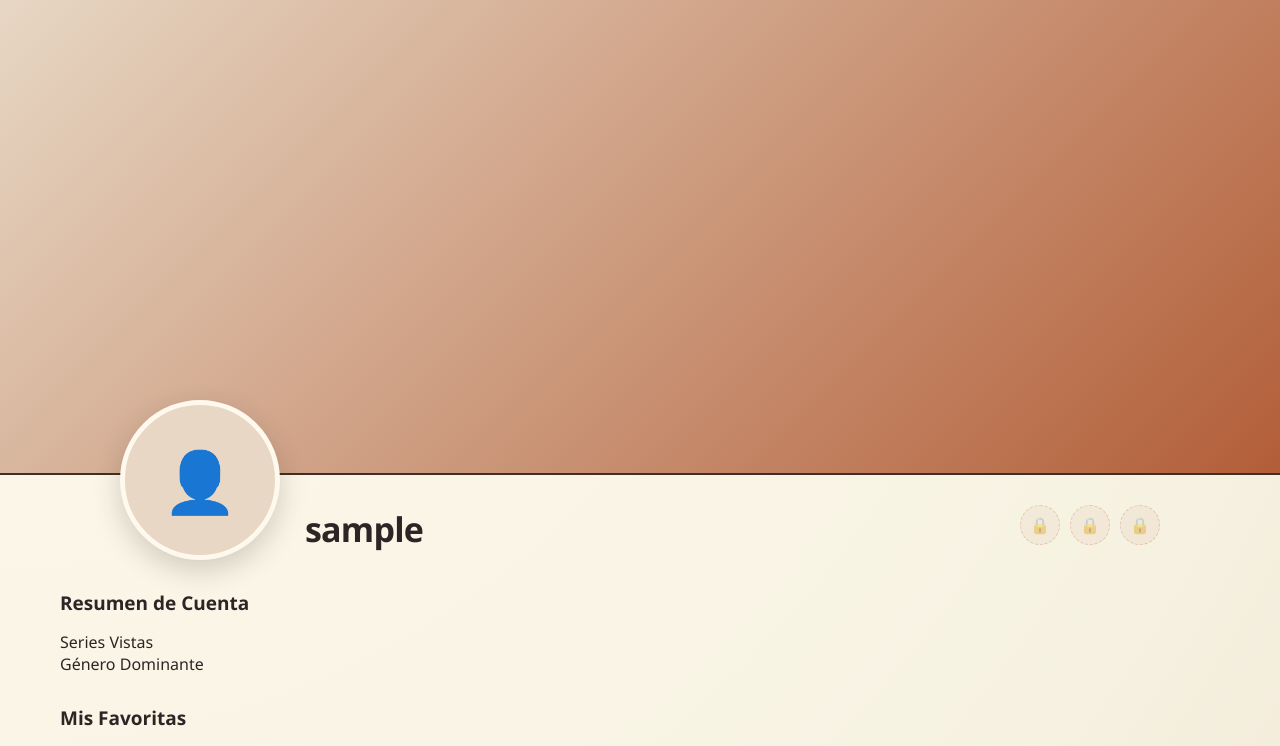
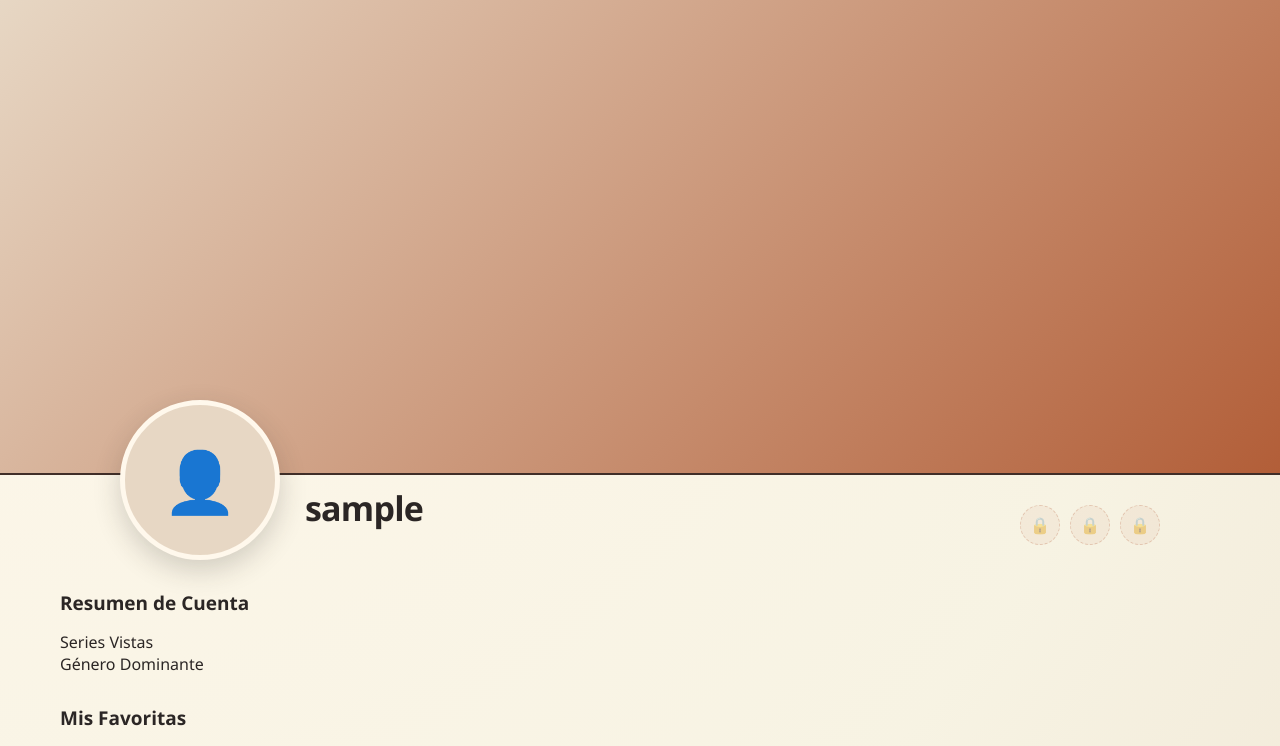
Before and after one commit to 01Hammer/crimitoons, a Django app: template series/templates/series/ver_perfil.html in a window 1280 px wide. Shown: the part 87-833 px from the top of the page. Run offline with Django 5.2, Linux system fonts and the light colour scheme; the template is opened without the code that fills it: values that come from a table or form of the project are taken from there, others are empty; the visitor is signed in with stand-in values (Sample User, id 1); data comes from the database, SQL or seed files in the repository.

Commit message:
nombre de perfil unos pixeles más arriba

```diff
--- a/series/static/series/miperfil/ver_perfil.css
+++ b/series/static/series/miperfil/ver_perfil.css
@@ -104,7 +104,7 @@ body {
 }
 
 .perfil-titulos {
-    padding-bottom: 12px;
+    padding-bottom: 33px;
 }
 
 .perfil-titulos h1 {
```
